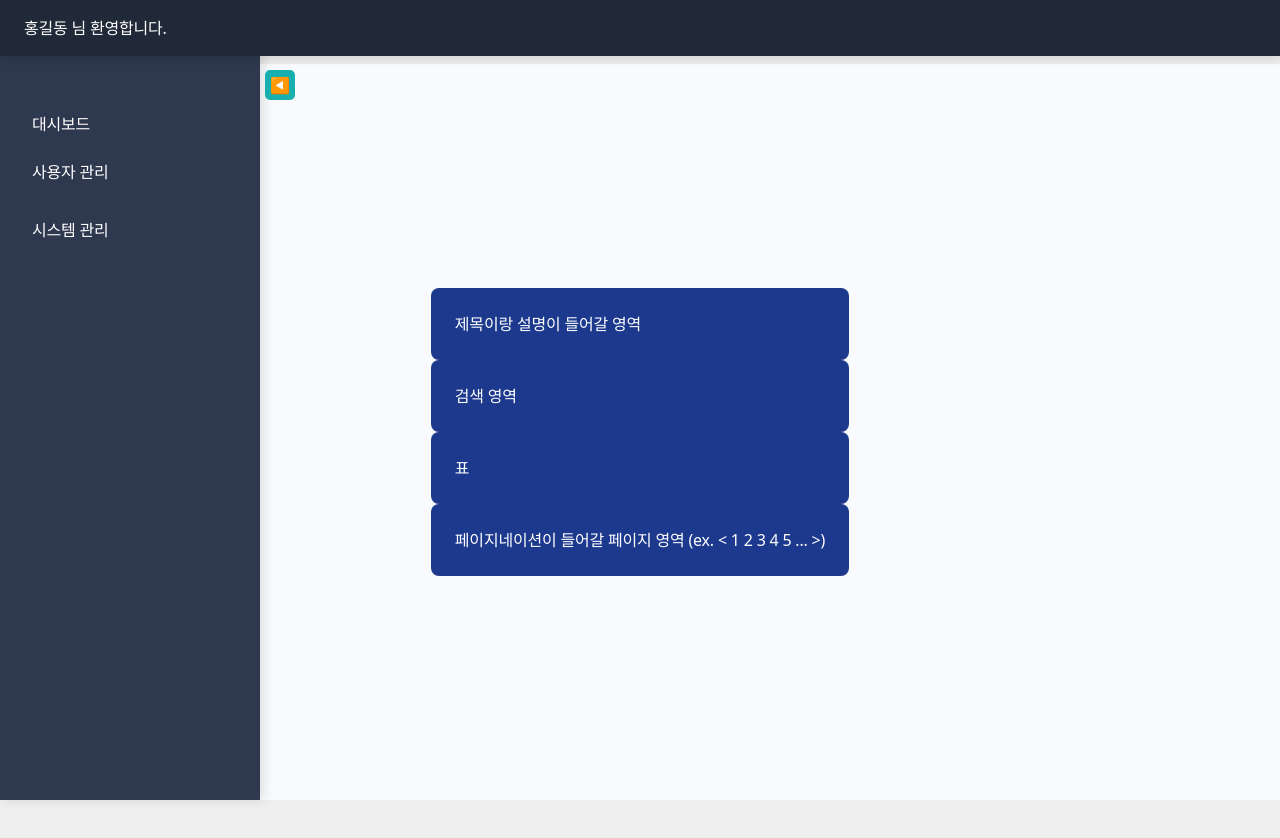
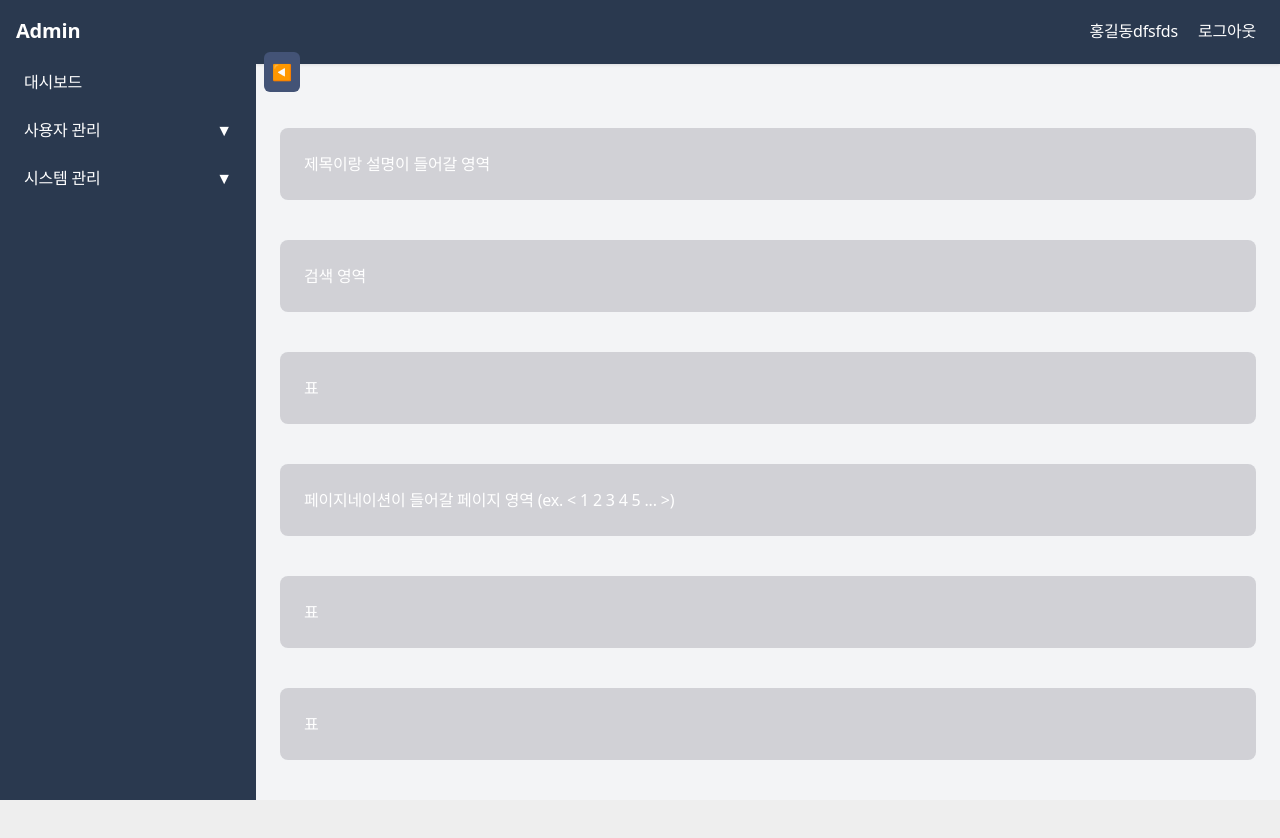
Before and after one commit to Namkyungyun/naamk-admin-portal, a Next.js app: page /test in a window 1280 px wide. Shown: the top 838 px of the page. Built offline with nearby package versions, Linux system fonts and the light colour scheme; no server answers.

Commit message:
basic page layout

```diff
--- a/app/(portal)/layout.jsx
+++ b/app/(portal)/layout.jsx
@@ -11,7 +11,7 @@ import ProtectedRoute from "@/app/components/ProtectedRoute";
 export default function PortalLayout({ children }) {
   const router = useRouter();
   const [isAuthenticated, setIsAuthenticated] = useState(false);
-  const [isSidebarHidden, setIsSidebarHidden] = useState(false);
+  const [isSidebarOpen, setIsSidebarOpen] = useState(true);
 
   useEffect(() => {
     // const token = getAccessToken();
@@ -28,34 +28,33 @@ export default function PortalLayout({ children }) {
     //   });
 
     const handleResize = () => {
-      if (window.innerWidth < 1024) {
-        setIsSidebarHidden(true); // 화면이 작아지면 자동으로 사이드바 닫기
-      } else {
-        setIsSidebarHidden(false);
-      }
+      setIsSidebarOpen(window.innerWidth >= 1024);
     };
-
     window.addEventListener("resize", handleResize);
-    handleResize(); // 초기 로딩 시 체크
+    handleResize();
     return () => window.removeEventListener("resize", handleResize);
   }, []);
 
   // if (!isAuthenticated) return <p>Loading...</p>;
 
   return (
-    // <ProtectedRoute>
-    <div className="flex h-screen w-screen overflow-hidden">
-      <Sidebar
-        isHidden={isSidebarHidden}
-        toggleSidebar={() => setIsSidebarHidden(!isSidebarHidden)}
-      />
-      <div className="flex flex-col flex-1 h-screen overflow-hidden">
-        <TopBar />
-        <main className="main-content flex-1 flex flex-col gap-6 overflow-auto p-6">
-          {children}
-        </main>
+    <ProtectedRoute>
+      <div className="layout-container">
+        {/* 사이드바 */}
+        <Sidebar
+          isSidebarOpen={isSidebarOpen}
+          toggleSidebar={() => setIsSidebarOpen(!isSidebarOpen)}
+        />
+
+        {/* 메인 컨텐츠 영역 */}
+        <div className="main-wrapper">
+          {/* 탑바 */}
+          <TopBar />
+
+          {/* 페이지 컨텐츠 */}
+          <main className="content-container">{children}</main>
+        </div>
       </div>
-    </div>
-    // </ProtectedRoute>
+    </ProtectedRoute>
   );
 }
--- a/app/(portal)/test/page.jsx
+++ b/app/(portal)/test/page.jsx
@@ -5,23 +5,57 @@ const Test = () => {
   return (
     <div>
       {/* 제목 & 설명 영역 */}
-      <section className="bg-blue-900 text-white p-6 rounded-lg w-full">
+      <section className="bg-gray-300 text-white p-6 rounded-lg w-full my-10">
         제목이랑 설명이 들어갈 영역
       </section>
 
       {/* 검색 영역 */}
-      <section className="bg-blue-900 text-white p-6 rounded-lg w-full">
+      <section className="bg-gray-300 text-white p-6 rounded-lg w-full my-10">
         검색 영역
       </section>
 
       {/* 표 영역 */}
-      <section className="bg-blue-900 text-white p-6 rounded-lg flex-grow w-full">
+      <section className="bg-gray-300 text-white p-6 rounded-lg flex-grow w-full my-10">
         표
       </section>
 
       {/* 페이지네이션 영역 */}
-      <section className="bg-blue-900 text-white p-6 rounded-lg w-full">
+      <section className="bg-gray-300 text-white p-6 rounded-lg w-full my-10">
         페이지네이션이 들어갈 페이지 영역 (ex. &lt; 1 2 3 4 5 ... &gt;)
+      </section>
+
+      <section className="bg-gray-300 text-white p-6 rounded-lg flex-grow w-full my-10">
+        표
+      </section>
+      <section className="bg-gray-300 text-white p-6 rounded-lg flex-grow w-full my-10">
+        표
+      </section>
+      <section className="bg-gray-300 text-white p-6 rounded-lg flex-grow w-full my-10">
+        표
+      </section>
+      <section className="bg-gray-300 text-white p-6 rounded-lg flex-grow w-full my-10">
+        표
+      </section>
+      <section className="bg-gray-300 text-white p-6 rounded-lg flex-grow w-full my-10">
+        표
+      </section>
+      <section className="bg-gray-300 text-white p-6 rounded-lg flex-grow w-full my-10">
+        표
+      </section>
+      <section className="bg-gray-300 text-white p-6 rounded-lg flex-grow w-full my-10">
+        표
+      </section>
+      <section className="bg-gray-300 text-white p-6 rounded-lg flex-grow w-full my-10">
+        표
+      </section>
+      <section className="bg-gray-300 text-white p-6 rounded-lg flex-grow w-full my-10">
+        표
+      </section>
+      <section className="bg-gray-300 text-white p-6 rounded-lg flex-grow w-full my-10">
+        표
+      </section>
+      <section className="bg-gray-300 text-white p-6 rounded-lg flex-grow w-full my-10">
+        표
       </section>
     </div>
   );
--- a/app/components/SideBar.jsx
+++ b/app/components/SideBar.jsx
@@ -3,9 +3,10 @@ import "@/app/globals.css";
 import { useEffect, useState } from "react";
 import apiClient from "@/app/lib/apiClient";
 
-const Sidebar = ({ isHidden, toggleSidebar }) => {
+const Sidebar = ({ isSidebarOpen, toggleSidebar }) => {
   // const [menus, setMenus] = useState([]);
   const [openMenu, setOpenMenu] = useState(null);
+  const [openSubMenu, setOpenSubMenu] = useState(null);
 
   // useEffect(() => {
   //   apiClient
@@ -16,46 +17,98 @@ const Sidebar = ({ isHidden, toggleSidebar }) => {
 
   const [menus, setMenus] = useState([
     { id: 1, name: "대시보드", submenus: [] },
-    { id: 2, name: "사용자 관리", submenus: ["사용자 목록", "권한 관리"] },
-    { id: 3, name: "시스템 관리", submenus: ["환경 설정", "로그 관리"] },
+    {
+      id: 2,
+      name: "사용자 관리",
+      submenus: [
+        { id: 4, name: "사용자 목록" },
+        { id: 5, name: "권한 관리" },
+      ],
+    },
+    {
+      id: 3,
+      name: "시스템 관리",
+      submenus: [
+        { id: 6, name: "환경 설정" },
+        { id: 7, name: "로그 관리" },
+      ],
+    },
   ]);
 
   return (
-    <div>
-      <aside className={`sidebar ${isHidden ? "hidden" : ""}`}>
-        <div className="sidebar-toggle" onClick={toggleSidebar}></div>
-        <ul>
+    <>
+      {/* 사이드바 */}
+      <aside className={`sidebar ${isSidebarOpen ? "open" : "closed"}`}>
+        <div className="sidebar-content">
+          <h2 className="sidebar-title">Admin</h2>
+          <nav className="sidebar-nav">
             {menus.map((menu) => (
-            <li key={menu.id} className="menu-item">
+              <div key={menu.id}>
                 <button
-                onClick={(e) => {
-                  e.stopPropagation(); // 클릭 이벤트 전파 차단
+                  className="sidebar-link flex justify-between items-center w-full"
+                  onClick={() => {
                     setOpenMenu(openMenu === menu.id ? null : menu.id);
+                    if (menu.submenus.length == 0) {
+                      setOpenSubMenu(null);
+                    }
                   }}
                 >
+                  {/* {menu.name} */}
+                  <span
+                    className={`menu-label${
+                      openMenu === menu.id ? "-open" : ""
+                    }`}
+                  >
                     {menu.name}
+                  </span>
+                  {menu.submenus.length > 0 && (
+                    <span>{openMenu === menu.id ? "▲" : "▼"}</span>
+                  )}
                 </button>
+                {/* 하위 메뉴 */}
                 {menu.submenus.length > 0 && (
-                <ul className={`submenu ${openMenu === menu.id ? "open" : ""}`}>
+                  <ul
+                    className={`submenu ${
+                      openMenu === menu.id ? "open" : "closed"
+                    }`}
+                  >
                     {menu.submenus.map((submenu, index) => (
-                    <li key={index} className="submenu-item">
                       <button
-                        onClick={(e) => {
-                          e.stopPropagation(); // 부모의 이벤트 실행 방지
-                          alert(submenu); // 정상적으로 alert 표시
-                        }}
+                        key={index}
+                        className="submenu-item flex justify-between items-center w-full"
+                        onClick={() =>
+                          setOpenSubMenu(
+                            openSubMenu === submenu.id ? null : submenu.id
+                          )
+                        }
                       >
-                        {submenu}
+                        <span
+                          className={`submenu-label${
+                            openSubMenu === submenu.id ? "-open" : ""
+                          }`}
+                        >
+                          {submenu.name}
+                        </span>
                       </button>
-                    </li>
                     ))}
                   </ul>
                 )}
-            </li>
+              </div>
             ))}
-        </ul>
+          </nav>
+        </div>
       </aside>
-    </div>
+
+      {/* 사이드바 토글 버튼 */}
+      <button
+        className={`sidebar-toggle-button ${
+          isSidebarOpen ? "toggle-open" : "toggle-closed"
+        }`}
+        onClick={toggleSidebar}
+      >
+        {isSidebarOpen ? "◀" : "▶"}
+      </button>
+    </>
   );
 };
 
--- a/app/components/TopBar.jsx
+++ b/app/components/TopBar.jsx
@@ -17,7 +17,21 @@ const TopBar = () => {
 
   return (
     <header className="topbar">
-      {user ? <p>{user.name} 님 환영합니다.</p> : <p>로딩 중...</p>}
+      <div className="flex justify-between">
+        <div></div>
+        <div className="flex">
+          <div className="mx-5">
+            {user ? (
+              <p className="text-left">{user.name}dfsfds</p>
+            ) : (
+              <p>로딩 중...</p>
+            )}
+          </div>
+          <div>
+            <button>로그아웃</button>
+          </div>
+        </div>
+      </div>
     </header>
   );
 };
--- a/app/globals.css
+++ b/app/globals.css
@@ -94,6 +94,7 @@ body {
   color: var(--foreground);
   background: var(--background);
   letter-spacing: -0.2px;
+  overflow:hidden;
   -webkit-text-smoothing: antialiased;
 }
 
@@ -276,129 +277,173 @@ input[type='number'] {
   }
 }
 
-/* sidebar & topbar */
-.sidebar {
-  width: 260px;
-  background-color: #2e384e;
-  color: white;
+/* layout */
+/* 전체 레이아웃 설정 */
+.layout-container {
+  display: flex;
   height: 100vh;
-  padding: 60px 20px;
-  box-shadow: 4px 0px 10px rgba(0, 0, 0, 0.1);
-  position: fixed;
-  left: 0;
-  top: 0;
-  transition: transform 0.3s ease-in-out;
-  display: flex;
-  flex-direction: column;
-  align-items: flex-start;
+  width: 100vw;
+  background-color: #f3f4f6; /* bg-gray-100 */
+  overflow: hidden;
 }
 
-.sidebar.hidden {
+
+/* 사이드바 스타일 */
+.sidebar {
+  background-color: #2a394f;; /* bg-gray-900 */
+  color: white;
+  transition: transform 0.3s ease-in-out, width 0.3s ease-in-out;
+  overflow: hidden;
+  position: relative;
+}
+
+.sidebar.open {
+  width: 16rem; /* w-64 */
+  transform: translateX(0);
+}
+
+.sidebar.closed {
+  width: 0;
   transform: translateX(-100%);
 }
 
-.sidebar h2 {
-  font-size: 20px;
-  font-weight: bold;
-  text-align: center;
-  padding-bottom: 10px;
-  border-bottom: 2px solid rgba(255, 255, 255, 0.2);
+/* menu label */
+.menu-label {
+  color: white;
+  font-weight: normal;
+  transition: color 0.3s ease-in-out, font-weight 0.3s ease-in-out;
 }
 
-.sidebar ul {
-  margin-top: 10px;
+.menu-label-open {
+  color: rgb(252, 203, 78);  /* yellow-400 */
+  font-weight: 800;
 }
 
-.menu-item {
-  width: 220px;
-  padding: 12px;
-  border-radius: 6px;
-  font-size: 16px;
-  cursor: pointer;
-  transition: background 0.3s;
+.submenu-label {
+  color: white;
+  font-weight: normal;
+  transition: color 0.3s ease-in-out, font-weight 0.3s ease-in-out;
 }
 
-.menu-item:hover {
-  width: 100%;
-  background: rgba(255, 255, 255, 0.1);
+.submenu-label-open {
+  color: #c2ae00; /* yellow-400 */
+  font-weight: 600;
 }
 
+/* 사이드바 내부 컨텐츠 */
+.sidebar-content {
+  display: flex;
+  flex-direction: column;
+  height: 100%;
+  padding: 1rem;
+}
+
+.sidebar-title {
+  font-size: 1.25rem; /* text-xl */
+  font-weight: bold;
+}
+
+.sidebar-nav {
+  margin-top: 1rem;
+  display: flex;
+  flex-direction: column;
+  gap: 0.5rem;
+}
+
+.sidebar-link {
+  padding: 0.5rem;
+  border-radius: 0.375rem;
+  transition: background-color 0.2s ease-in-out;
+}
+
+.sidebar-link:hover {
+  background-color: #374151; /* hover:bg-gray-700 */
+}
+
+/* 사이드바 토글 버튼 */
+.sidebar-toggle-button {
+  position: absolute;
+  top: 9%;
+  left: 16.5rem;
+  transform: translateY(-50%);
+  background-color: #435376; /* bg-gray-200 */
+  padding: 0.5rem;
+  border-radius: 0.375rem;
+  cursor: pointer;
+  transition: left 0.3s ease-in-out;
+}
+
+.toggle-open {
+  left: 16.5rem;
+}
+
+.toggle-closed {
+  left: 0.5rem;
+}
+
+/* 하위 메뉴 스타일 */
 .submenu {
-  padding-left: 16px;
   max-height: 0;
   overflow: hidden;
+  background-color: #ffffff09;
   transition: max-height 0.3s ease-in-out;
 }
 
 .submenu.open {
-  max-height: 200px;
+  max-height: 500px; /* 충분한 높이 설정 */
 }
 
-.submenu-item {
-  height: 40px;
+.submenu.closed {
+  max-height: 0;
 }
 
-.topbar {
-  background: #1f2937;
-  color: white;
-  padding: 16px 24px;
-  display: flex;
-  justify-content: space-between;
-  align-items: center;
-  box-shadow: 0 4px 8px rgba(0, 0, 0, 0.1);
-  position: fixed;
-  width: 100%;
-  top: 0;
-  left: 0;
-  z-index: 1000;
+/* 하위 메뉴 아이템 */
+.submenu-item {
+  padding-left: 1rem;
+  padding-top: 0.5rem;
+  padding-bottom: 0.5rem;
+  color: #d1d5db; /* text-gray-300 */
+  transition: background-color 0.2s ease-in-out;
 }
 
-.sidebar-toggle {
-  position: relative;
-  left: 245px;
-  top: 10px;
-  width: 30px;
-  height: 30px;
-  background: #17b0af;
-  border-radius: 5px;
+.submenu-item:hover {
+  background-color: #374151; /* hover:bg-gray-700 */
+}
+
+/* 메인 컨텐츠 영역 */
+.main-wrapper {
   display: flex;
-  justify-content: center;
+  flex-direction: column;
+  flex-grow: 1;
+  height: 100vh;
+  transition: margin-left 0.3s ease-in-out;
+  margin-left: 0;
+}
+
+/* 탑바 스타일 */
+.topbar {
+  height: 4rem;
+  background-color: #2a394f;
+  box-shadow: 0px 1px 3px rgba(0, 0, 0, 0.1);
   align-items: center;
-  cursor: pointer;
-  transition: transform 0.3s ease-in-out;
+  padding: 1.2rem 1.5rem;
+  transition: width 0.3s ease-in-out;
+  width: 100%;
+  margin-left: 0;
 }
 
 
-.sidebar-toggle:hover {
-  transform: scale(1.1);
+
+/* 페이지 컨텐츠 영역 */
+.content-container {
+  flex-grow: 1;
+  overflow-y: auto;
+  height: calc(100vh - 4rem);
+  padding: 1.5rem;
 }
 
-.sidebar-toggle::before {
-  content: '\25C0'; /* ◀ (닫기 아이콘) */
-  color: white;
-  font-size: 16px;
-}
 
-.sidebar.hidden .sidebar-toggle {
-  right: -45px;
-  background: #0f304e;
-}
 
-.sidebar.hidden .sidebar-toggle::before {
-  content: '\25B6'; /* ▶ (열기 아이콘) */
-}
-
-.main-content {
-  /* flex-grow: 1; */
-  /* padding: 24px; */
-  background: #f9fafb;
-  display: flex;
-  align-items: center;
-  justify-content: center;
-  margin-top: 64px;
-  overflow-y: auto;
-  height: calc(100vh - 64px);
-}
 /* login */
 .login-container {
   display: flex;
```
Lines whose indentation alone changed are shown as unchanged.
